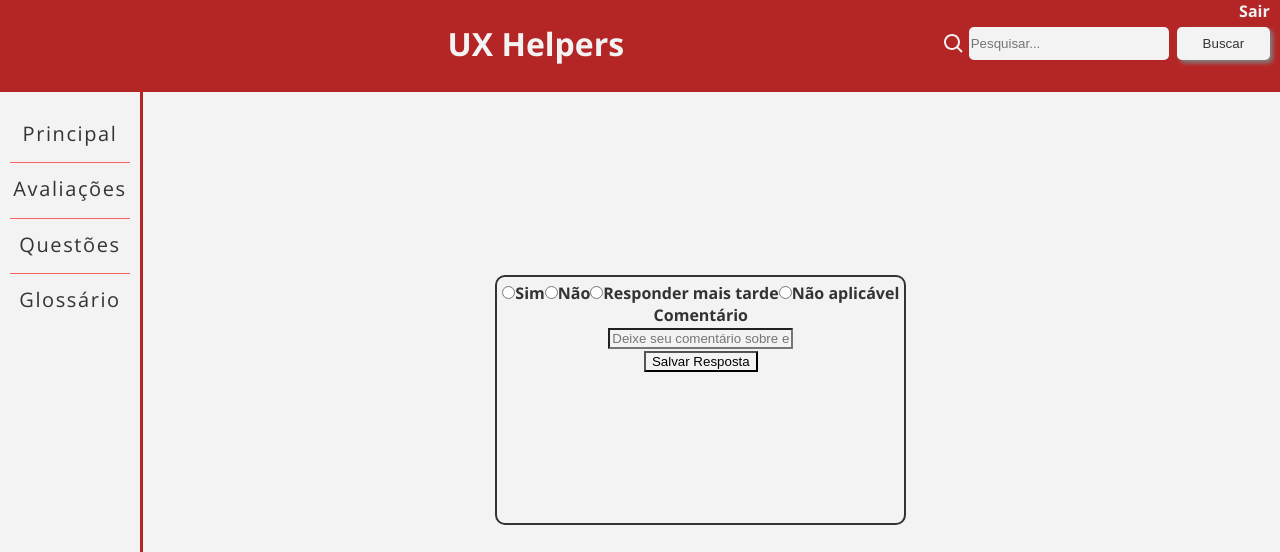
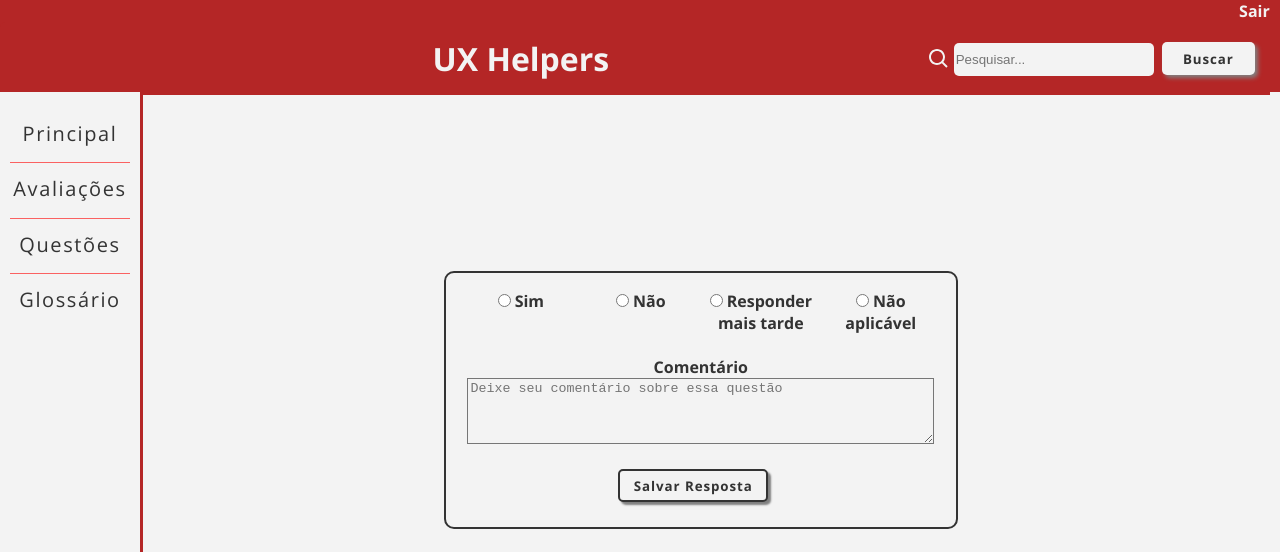
Before and after one commit to FatecFranca/DSM-G03-PI3-2022-1, a React (Create React App) app in the folder front-end/: page /questoes/1 in a window 1280 px wide. Shown: the top 552 px of the page. Built offline with nearby package versions, Linux system fonts and the light colour scheme; no server answers.

Commit message:
atualização css e js de QuestionsToAnswer

```diff
--- a/front-end/src/components/QuestionsToAnswer/QuestionsToAnswer.css
+++ b/front-end/src/components/QuestionsToAnswer/QuestionsToAnswer.css
@@ -7,12 +7,12 @@
     border-radius: 10px;
     padding: 5px;
     margin: 5px;
-    height: 15.6em;
+    height: auto;
     width: auto;
     font-family: 'Open Sans', sans-serif;
     font-weight: 600;
 }
-
+/*
 .cardQuestion2 {
     text-decoration: none;
     color: var(--cor-secundaria);
@@ -24,7 +24,7 @@
     height: 10%;
     font-family: 'Open Sans', sans-serif;
     font-weight: 400;
-}
+} */
 
 .cardQuestion #conteudo-card {
     display: flex;
@@ -72,3 +72,50 @@
     align-items: center;
     color: var(--cor-texto-escura);
 }
+
+form ul li{
+    display: inline-block;
+    vertical-align: top;
+    border-top: none;
+    text-align: center;
+    margin-top: 0;
+}
+
+textarea{
+    /* resize: none; */
+    width: 35em;
+    height: 5em;
+}
+
+button{
+    transition: all .25s ease-in-out;
+  display: inline-block;
+  text-align: center;
+  letter-spacing: 0.07em;
+  text-decoration: none;
+  border: 0;
+  border-radius: 5px;
+  outline: 0;
+  padding: 0 1em 0 1em;
+  height: 2.5em;
+  margin: 20px 15px 20px 0px;
+  color: var(--cor-texto-escura);
+  background: var(--cor-fundo-clara);
+  border: 2px solid var(--cor-texto-escura);
+  font-family: 'Open Sans', sans-serif;
+  font-weight: 700;
+  box-shadow: 3px 3px 2px gray;
+}
+
+input[type="button"]:hover,
+input[type="submit"]:hover,
+button:hover,
+button:hover {
+  background-color: var(--cor-secundaria);
+  color: var(--cor-fundo-clara);
+}
+
+button:active{
+    box-shadow: 1px 1px 2px darkgray;
+    transform: translateY(3px);
+}
--- a/front-end/src/components/QuestionsToAnswer/QuestionsToAnswer.js
+++ b/front-end/src/components/QuestionsToAnswer/QuestionsToAnswer.js
@@ -53,11 +53,14 @@ export default function QuestionToAnswer() {
                         <h3>{questionId.enunciation}</h3>
                     </div>
                     <form onSubmit={handleSubmit}>
-                        <input type="radio" name="objective_answer" id="objctive" value="Y" onChange={e => setObjective_answer(e.target.value)} />Sim
-                        <input type="radio" name="objective_answer" id="objctive" value="N" onChange={e => setObjective_answer(e.target.value)} />Não
-                        <input type="radio" name="objective_answer" id="objctive" value="P" onChange={e => setObjective_answer(e.target.value)} />Responder mais tarde
-                        <input type="radio" name="objective_answer" id="objctive" value="X" onChange={e => setObjective_answer(e.target.value)} />Não aplicável
-                        <br />Comentário<br /><input type="text" placeholder="Deixe seu comentário sobre essa questão" id="comment" value={comments} onChange={e => setComments(e.target.value)} /><br />
+                        <ul>
+                            <li><input type="radio" name="objective_answer" id="objctive" value="Y" onChange={e => setObjective_answer(e.target.value)} /> Sim</li>
+                            <li><input type="radio" name="objective_answer" id="objctive" value="N" onChange={e => setObjective_answer(e.target.value)} /> Não</li>
+                            <li><input type="radio" name="objective_answer" id="objctive" value="P" onChange={e => setObjective_answer(e.target.value)} /> Responder mais tarde</li>
+                            <li><input type="radio" name="objective_answer" id="objctive" value="X" onChange={e => setObjective_answer(e.target.value)} /> Não aplicável</li>
+                        </ul>
+                        <br />Comentário<br />
+                        <textarea placeholder="Deixe seu comentário sobre essa questão" id="comment" value={comments} onChange={e => setComments(e.target.value)} /><br />
                         <button type="submit">Salvar Resposta</button>
                     </form>
                 </div>
```
